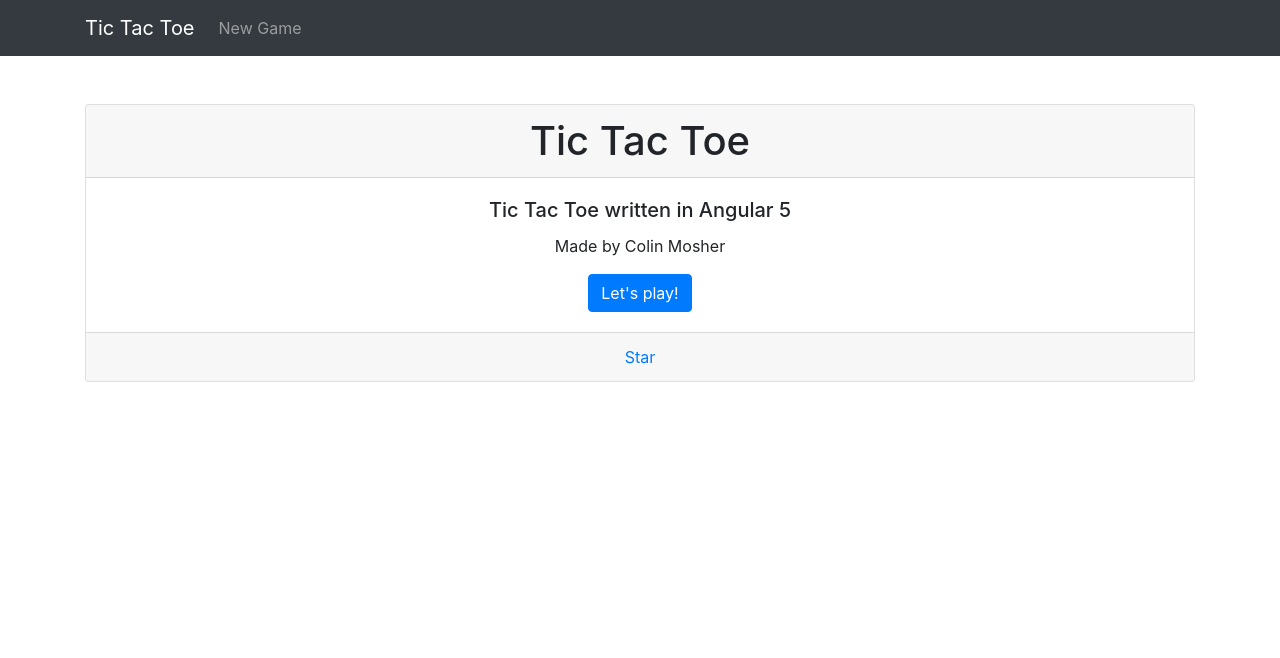
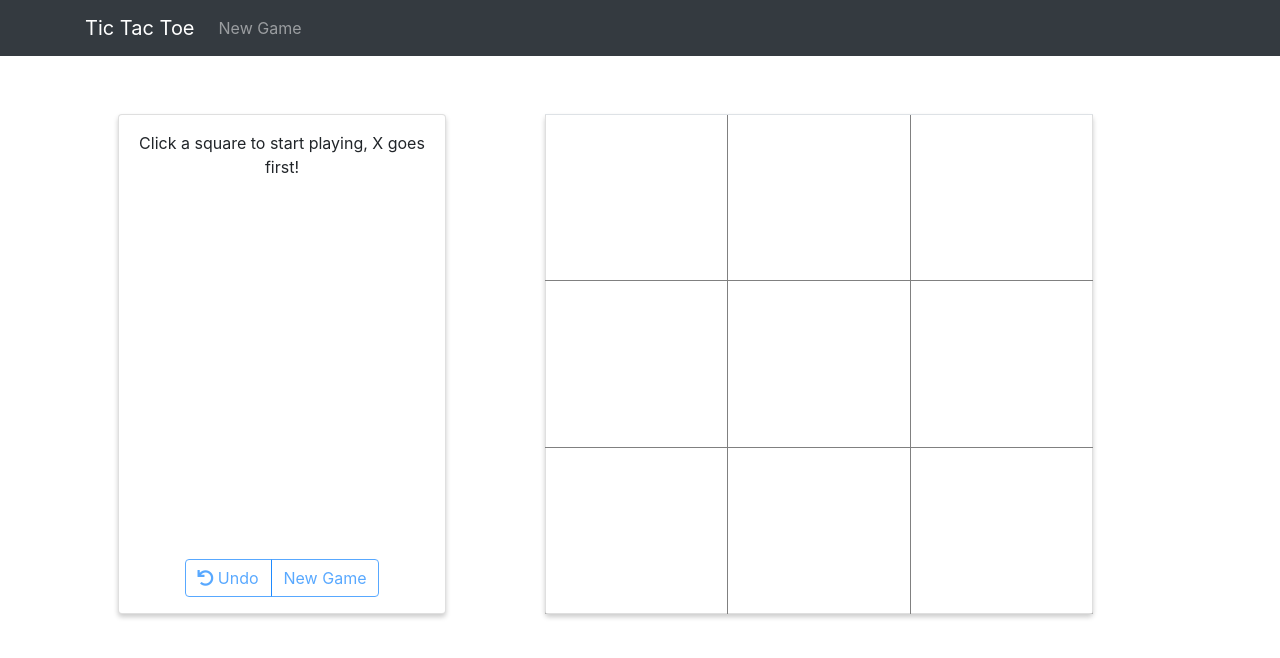
Before and after one commit to mosherc/tic-tac-toe, an Angular app: page /tic-tac-toe/play in a window 1280 px wide. Before the commit this address led to /welcome. Shown: the top 658 px of the page. Built offline with nearby package versions, Linux system fonts and the light colour scheme.

Commit message:
test audio again

```diff
--- a/src/app/tic-tac-toe-board.ts
+++ b/src/app/tic-tac-toe-board.ts
@@ -39,7 +39,7 @@ export class TicTacToeBoard {
         console.log(this.cells);
       }
       else {
-        new Audio('./assets/sounds/Basso.mp3').play();
+        new Audio('/assets/sounds/Basso.mp3').play();
       }
     }
 
--- a/src/index.html
+++ b/src/index.html
@@ -3,7 +3,7 @@
 <head>
   <meta charset="utf-8">
   <title>TicTacToe</title>
-  <base href="/">
+  <base href="/tic-tac-toe">
 
   <meta name="viewport" content="width=device-width, initial-scale=1, shrink-to-fit=no">
   <link rel="icon" type="image/x-icon" href="favicon.ico">
```
